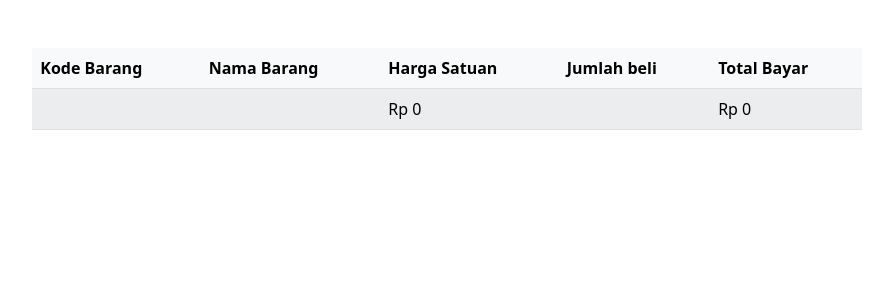
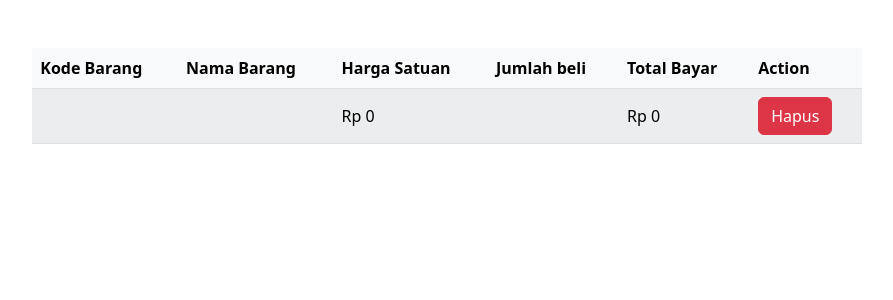
Before and after one commit to ilhhasap/projekRPL, a CodeIgniter app: page /web_2/index.php/barang/index in a window 1280 px wide. Shown: the part 56-356 px from the top of the page, without its empty margins (193-1086 px from the left). Run offline with CodeIgniter, Linux system fonts and the light colour scheme; tables that the repository leaves empty or names only in its code hold one stand-in row (values such as "Sample post"); data that the repository does not hold is empty.

Commit message:
First Launch

```diff
--- a/application/controllers/Barang.php
+++ b/application/controllers/Barang.php
@@ -22,5 +22,12 @@ class Barang extends CI_Controller {
 		$this->session->set_flashdata('message', ' ditambahkan!');
 
 		redirect(base_url('Barang'));
+	}
+	public function hapusBarang($kodeBarang)
+	{
+		$this->Barang_model->hapusBarang($kodeBarang);
+		$this->session->set_flashdata('message', ' dihapus!');
+
+		redirect(base_url('Barang'));
+	}
 }
-}
--- a/application/models/Barang_model.php
+++ b/application/models/Barang_model.php
@@ -19,4 +19,10 @@ class Barang_model extends CI_model {
 
         $this->db->insert('barang',$data);
     }
+
+    public function hapusBarang($kodeBarang)
+    {
+        $this->db->where('kodeBarang',$kodeBarang);
+        $this->db->delete('barang',['kodeBarang' => $kodeBarang]);
+    }
 }
--- a/application/views/barang/index.php
+++ b/application/views/barang/index.php
@@ -51,6 +51,7 @@
                     <th scope="col">Harga Satuan</th>
                     <th scope="col">Jumlah beli</th>
                     <th scope="col">Total Bayar</th>
+                    <th scope="col">Action</th>
                 </tr>
             </thead>
             <tbody>
@@ -58,12 +59,14 @@
                 if ( !empty($showAllBarang) ) {
                     foreach($showAllBarang as $barang) :
                  ?>
-                <tr>
+                <tr class="align-middle">
                     <td><?= $barang['kodeBarang']?></td>
                     <td><?= $barang['namaBarang']?></td>
                     <td>Rp <?= number_format($barang['hargaSatuan'])?></td>
                     <td><?= $barang['jumlahBeli']?></td>
                     <td>Rp <?= number_format($barang['totalBayar'])?></td>
+                    <td><a href="<?= base_url()?>Barang/hapusBarang/<?= $barang['kodeBarang'];?>" type="button"
+                            class="btn btn-danger">Hapus</a></td>
                 </tr>
                 <?php endforeach;?>
                 <?php } else { ?>
--- a/application/views/home/index.php
+++ b/application/views/home/index.php
@@ -82,8 +82,6 @@ $(document).ready(function() {
         var total = hargaSatuan * jumlahBeli;
         $("#totalBayar").val(total);
     });
-
-
 });
 </script>
 
```
